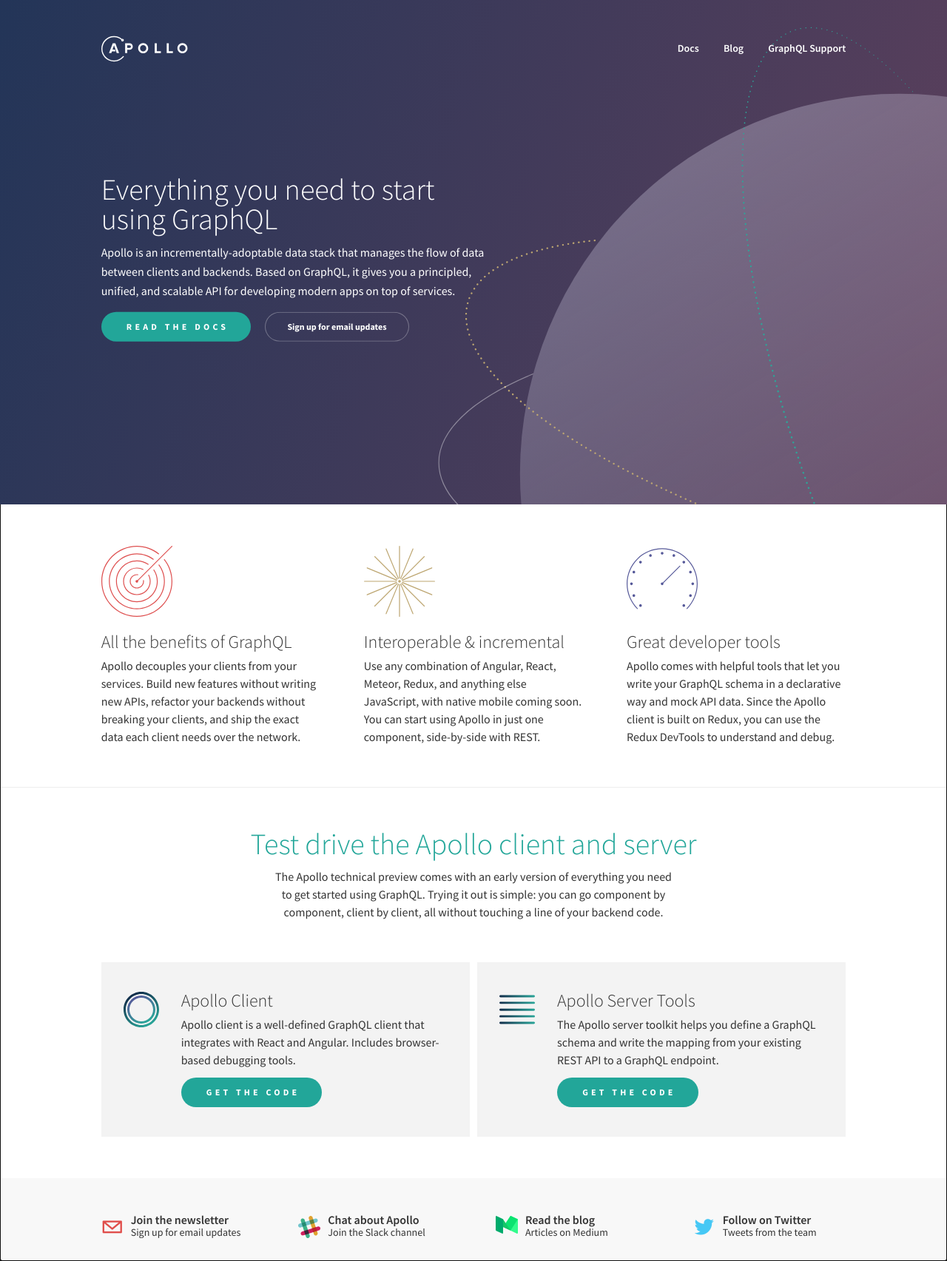
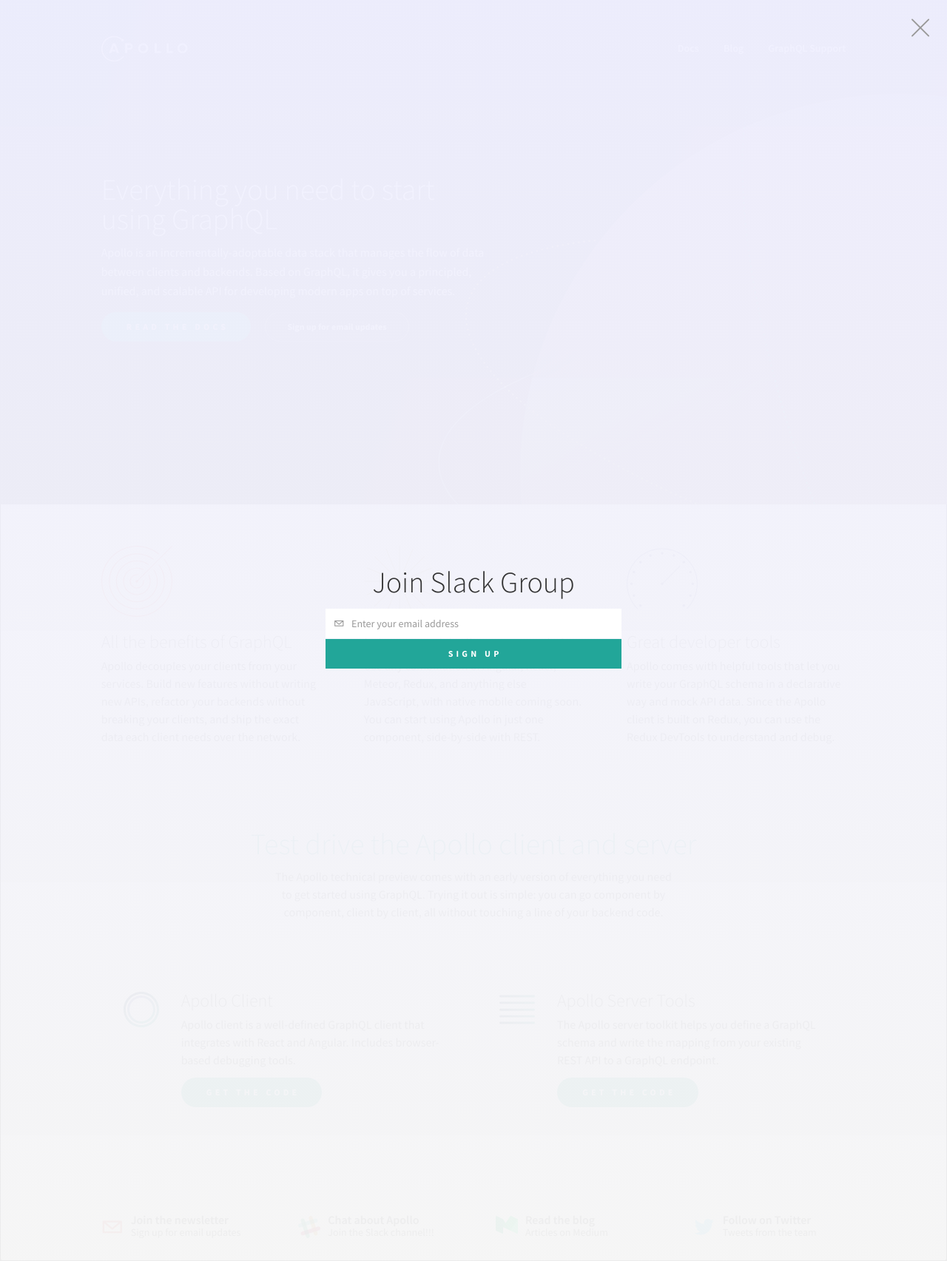
Before and after one commit to apollographql/apollo, a Jekyll site: the page built from index.html, in a window 1280 px wide. Shown: the whole page at 74% size. Built offline with Jekyll 4.4.1, drawn with Linux system fonts in a browser that asks for light colours; some web fonts are replaced; comment, search, counter and statistics services are not loaded.

Commit message:
Dom did his magic with CSS

```diff
--- a/_layouts/default.html
+++ b/_layouts/default.html
@@ -62,8 +62,8 @@
             <div class="item-contact">
               <img src="img/logo-slack.svg" class="image"/>
               <div class="meta">
-                <a class="title-contact link tertiary" href="{{ site.url_slack }}" target="_blank">Chat about Apollo</a>
-                <div class="desc-contact">Join the Slack channel</div>
+                <a class="title-contact link tertiary js-join-slack" href="">Chat about Apollo</a>
+                <div class="desc-contact">Join the Slack channel!!!</div>
               </div>
             </div>
             <div class="item-contact">
@@ -114,6 +114,35 @@
           </div>
         </div>
       </div>
+
+
+      <div class="overlay overlay-screen-slack">
+        <div class="overlay-close">
+          <span class="icon-cross"></span>
+        </div>
+        <div class="overlay-content">
+          <div class="overlay-panel">
+            <div class="overlay-heading">
+              <div class="title-overlay">Join Slack Group</div>
+            </div>
+            <form id="slack-form" class="newsletter-form form-confirmable">
+              <div class="fieldset">
+                <div class="input-symbol left">
+                  <input type="email" name="email" placeholder="Enter your email address"/>
+                  <span class="icon-email"></span>
+                </div>
+                <button type="submit" class="btn primary">Sign up</button>
+              </div>
+              <div class="form-confirmation">
+                <div class="note-form">
+                  Thank you! Check your email for your invitation.
+                </div>
+              </div>
+            </form>
+          </div>
+        </div>
+      </div>
+
     </div>
     <!-- Scripts -->
     <script src="http://ajax.googleapis.com/ajax/libs/jquery/2.2.2/jquery.min.js"></script>
--- a/js/main.js
+++ b/js/main.js
@@ -5,17 +5,17 @@
 
   $('.js-join-newsletter').click(function(e) {
     e.preventDefault();
-    $('.layout').addClass('contact-open');
+    $('.layout').addClass('overlay-open contact');
   });
 
-    $('.js-join-slack').click(function(e) {
+  $('.js-join-slack').click(function(e) {
     e.preventDefault();
-    $('.layout').addClass('contact-open');
+    $('.layout').addClass('overlay-open slack');
   });
 
   $('.overlay-close').click(function(e) {
     e.preventDefault();
-    $('.layout').removeClass('contact-open');
+    $('.layout').removeClass('overlay-open');
   });
 
   $('#newsletter-form').submit(function(e) {
@@ -27,11 +27,11 @@
     $('.newsletter-form').addClass('confirmed');
 
     setTimeout(function(){
-      $('.layout').removeClass('contact-open');
+      $('.layout').removeClass('overlay-open');
     }, 1200);
   })
 
-    $('#slack-form').submit(function(e) {
+  $('#slack-form').submit(function(e) {
     e.preventDefault()
     var email = event.target.email.value;
     var latestformsubmit = 'Apollo Slack Signup'
@@ -42,7 +42,7 @@
     $('.slack-form').addClass('confirmed');
 
     setTimeout(function(){
-      $('.layout').removeClass('contact-open');
+      $('.layout').removeClass('overlay-open');
     }, 1200);
   })
 
@@ -58,6 +58,5 @@
     analytics.identify(email, {email: email, firstName: firstname, lastName: lastname, company: company, Message__c: message, LatestFormSubmit: latestformsubmit});
     $('.consultation-form').addClass('confirmed');
     analytics.track('web.apollo-devsub');
-    $('.layout').removeClass('contact-open');
   })
 });
```
Also changed, not shown: css/global/layout.less (+17 -7 lines).
